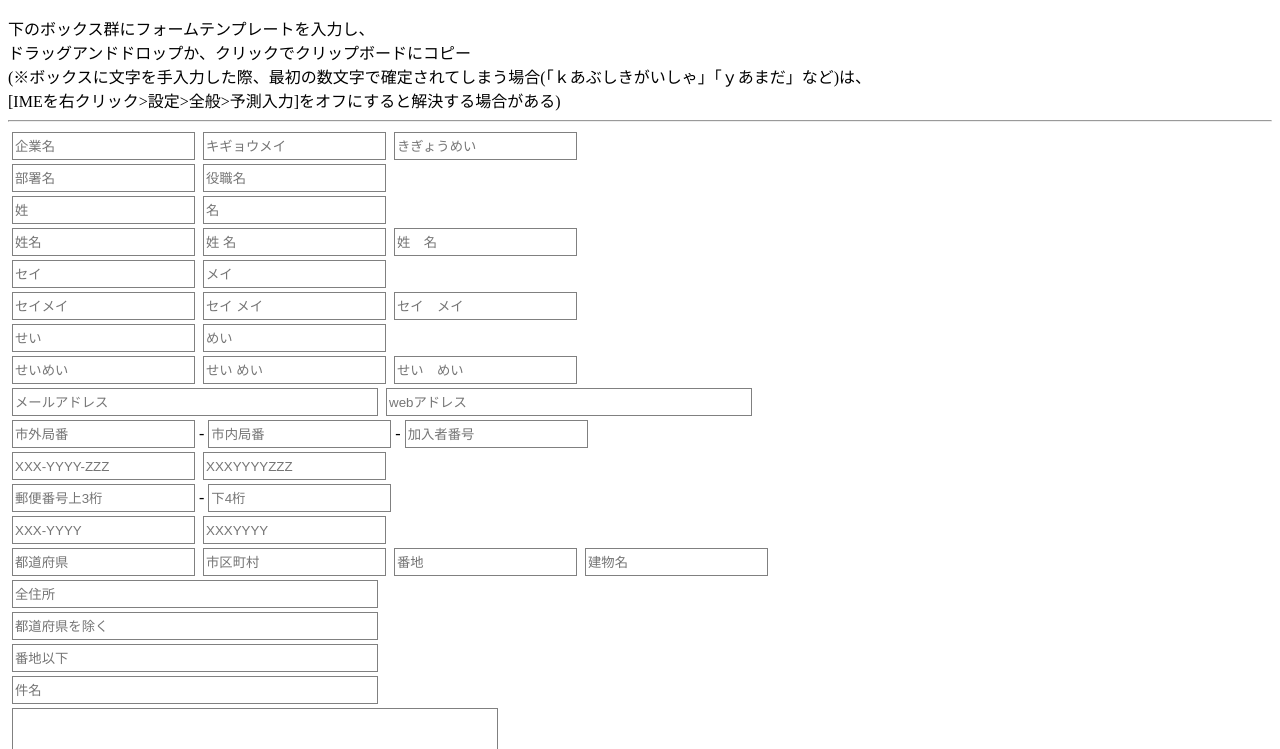
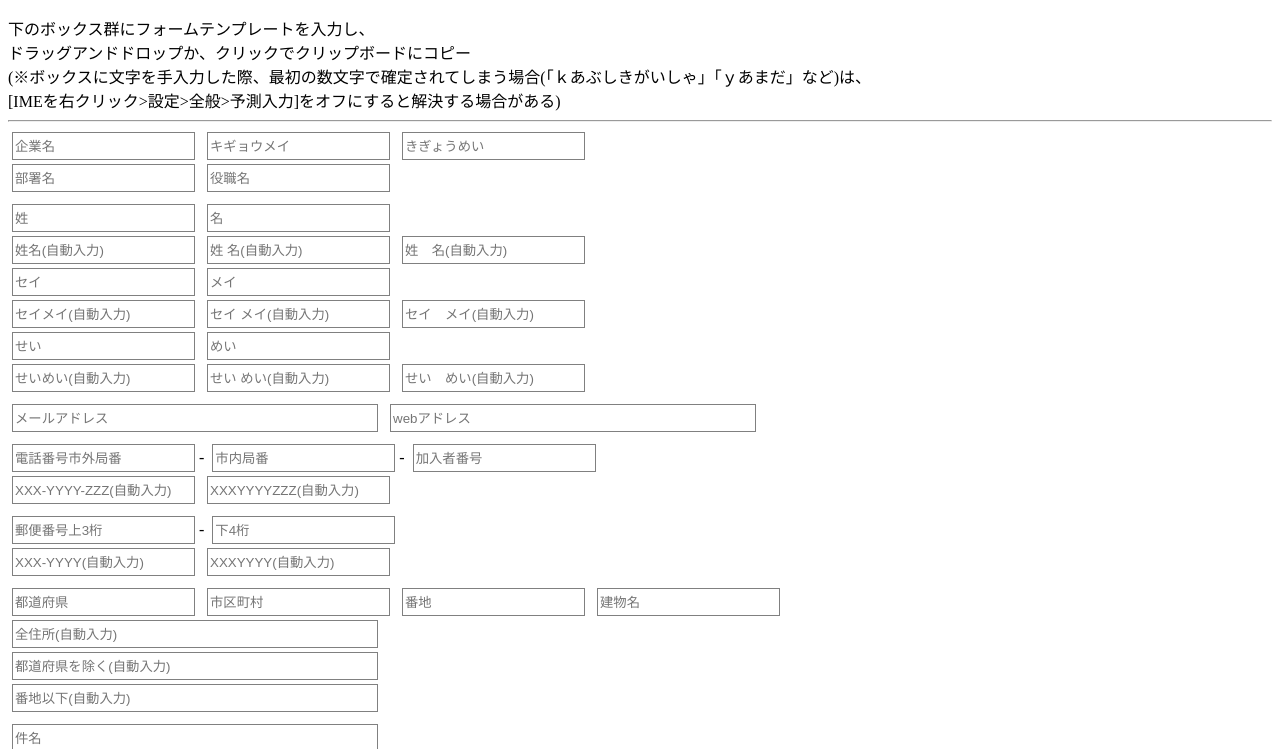
Before and after one commit to takeuchi-akira/external_clipboard_for_form_submission, a plain HTML site: page index.html in a window 1280 px wide. Shown: the part 51-800 px from the top of the page. Drawn offline with Linux system fonts and the light colour scheme.

Commit message:
Add files via upload

```diff
--- a/index.html
+++ b/index.html
@@ -87,6 +87,10 @@
             margin-bottom: 16px;
         }
 
+        .hrspace {
+            margin-top: 8px;
+        }
+
     </style>
 </head>
 
@@ -140,24 +144,24 @@
 
 
             var firstname_kann = document.getElementById('firstname_kann');
-            firstname_kann.addEventListener('change',concatenate_name_kann,false);
+            firstname_kann.addEventListener('change', concatenate_name_kann, false);
             var lastname_kann = document.getElementById('lastname_kann');
             lastname_kann.addEventListener('change', concatenate_name_kann, false);
 
             var firstname_kata = document.getElementById('firstname_kata');
-            firstname_kata.addEventListener('change', concatenate_name_kata,false);
+            firstname_kata.addEventListener('change', concatenate_name_kata, false);
             var lastname_kata = document.getElementById('lastname_kata');
-            lastname_kata.addEventListener('change',concatenate_name_kata,false);
+            lastname_kata.addEventListener('change', concatenate_name_kata, false);
 
             var firstname_hira = document.getElementById('firstname_hira');
-            firstname_hira.addEventListener('change', concatenate_name_hira,false);
+            firstname_hira.addEventListener('change', concatenate_name_hira, false);
             var lastname_hira = document.getElementById('lastname_hira');
-            lastname_hira.addEventListener('change', concatenate_name_hira,false);
+            lastname_hira.addEventListener('change', concatenate_name_hira, false);
 
             var tel_shigai = document.getElementById('tel_shigai');
             tel_shigai.addEventListener('change', concatenate_tel, false);
             var tel_shinai = document.getElementById('tel_shinai');
-            tel_shinai.addEventListener('change', concatenate_tel,false);
+            tel_shinai.addEventListener('change', concatenate_tel, false);
             var tel_kanyuu = document.getElementById('tel_kanyuu');
             tel_kanyuu.addEventListener('change', concatenate_tel, false);
 
@@ -170,11 +174,11 @@
             var address_todou = document.getElementById('address_todou');
             address_todou.addEventListener('change', concatenate_address, false);
             var address_shiku = document.getElementById('address_shiku');
-            address_shiku.addEventListener('change',concatenate_address, false);
+            address_shiku.addEventListener('change', concatenate_address, false);
             var address_banchi = document.getElementById('address_banchi');
             address_banchi.addEventListener('change', concatenate_address, false);
             var address_buil = document.getElementById('address_buil');
-            address_buil.addEventListener('change', concatenate_address,false);
+            address_buil.addEventListener('change', concatenate_address, false);
 
 
 
@@ -314,9 +318,9 @@
             var address_banchiika = document.getElementById('address_banchiika');
 
             if (address_todou.value != '' && address_shiku.value != '' && address_banchi.value != '' && address_buil.value != '') {
-                address_full.value = address_todou.value + address_shiku.value + address_banchi.value + address_buil.value;
-                address_minus_todou.value = address_shiku.value + address_banchi.value + address_buil.value;
-                address_banchiika.value = address_banchi.value + address_buil.value;
+                address_full.value = address_todou.value + address_shiku.value + address_banchi.value + ' ' + address_buil.value;
+                address_minus_todou.value = address_shiku.value + address_banchi.value + ' ' + address_buil.value;
+                address_banchiika.value = address_banchi.value + ' ' + address_buil.value;
 
             }
         }
@@ -332,50 +336,106 @@
 
     <hr />
 
-    <div><input id="companyname_kann" class="TextBox" type="text" placeholder="企業名"/><input id="companyname_kata" class="TextBox" type="text" placeholder="キギョウメイ"/><input id="companyname_hira" class="TextBox" type="text" placeholder="きぎょうめい"/></div>
-
-    <div><input id="departmentname" class="TextBox" type="text" placeholder="部署名"/><input id="postname" class="TextBox" type="text" placeholder="役職名" /></div>
-
     <div>
-        <input id="firstname_kann" class="TextBox" type="text" placeholder="姓"/><input id="lastname_kann" class="TextBox" type="text" placeholder="名"/>
-    </div>
-    <div>
-        <input id="name_kann_nospace" class="TextBox" type="text" placeholder="姓名"/><input id="name_kann_halfspace" class="TextBox" type="text" placeholder="姓 名"/><input id="name_kann_fullspace" class="TextBox" type="text" placeholder="姓　名"/>
+        <input id="companyname_kann" class="TextBox" type="text" placeholder="企業名" />
+        <input id="companyname_kata" class="TextBox" type="text" placeholder="キギョウメイ" />
+        <input id="companyname_hira" class="TextBox" type="text" placeholder="きぎょうめい" />
     </div>
 
     <div>
-        <input id="firstname_kata" class="TextBox" type="text" placeholder="セイ"/><input id="lastname_kata" class="TextBox" type="text" placeholder="メイ"/>
+        <input id="departmentname" class="TextBox" type="text" placeholder="部署名" />
+        <input id="postname" class="TextBox" type="text" placeholder="役職名" />
+    </div>
+
+    <div class="hrspace"></div>
+
+    <div>
+        <input id="firstname_kann" class="TextBox" type="text" placeholder="姓" />
+        <input id="lastname_kann" class="TextBox" type="text" placeholder="名" />
     </div>
     <div>
-        <input id="name_kata_nospace" class="TextBox" type="text" placeholder="セイメイ"/><input id="name_kata_halfspace" class="TextBox" type="text" placeholder="セイ メイ"/><input id="name_kata_fullspace" class="TextBox" type="text" placeholder="セイ　メイ"/>
+        <input id="name_kann_nospace" class="TextBox" type="text" placeholder="姓名(自動入力)" />
+        <input id="name_kann_halfspace" class="TextBox" type="text" placeholder="姓 名(自動入力)" />
+        <input id="name_kann_fullspace" class="TextBox" type="text" placeholder="姓　名(自動入力)" />
     </div>
 
     <div>
-        <input id="firstname_hira" class="TextBox" type="text" placeholder="せい"/><input id="lastname_hira" class="TextBox" type="text" placeholder="めい"/>
+        <input id="firstname_kata" class="TextBox" type="text" placeholder="セイ" />
+        <input id="lastname_kata" class="TextBox" type="text" placeholder="メイ" />
     </div>
     <div>
-        <input id="name_hira_nospace" class="TextBox" type="text" placeholder="せいめい"/><input id="name_hira_halfspace" class="TextBox" type="text" placeholder="せい めい"/><input id="name_hira_fullspace" class="TextBox" type="text" placeholder="せい　めい"/>
-    </div>
-
-    <div><input id="mail" class="LongTextBox" type="text" placeholder="メールアドレス"/><input id="web" class="LongTextBox" type="text" placeholder="webアドレス"/></div>
-
-    <div><input id="tel_shigai" class="TextBox" type="text" placeholder="市外局番"/>-<input id="tel_shinai" class="TextBox" type="text" placeholder="市内局番"/>-<input id="tel_kanyuu" class="TextBox" type="text" placeholder="加入者番号"/></div>
-    <input id="tel_hyphen" class="TextBox" type="text" placeholder="XXX-YYYY-ZZZ"/><input id="tel_nohyphen" class="TextBox" type="text" placeholder="XXXYYYYZZZ"/>
-
-    <div><input id="zip_1" class="TextBox" type="text" placeholder="郵便番号上3桁"/>-<input id="zip_2" class="TextBox" type="text" placeholder="下4桁"/></div>
-    <input id="zip_hyphen" class="TextBox" type="text" placeholder="XXX-YYYY"/><input id="zip_nohyphen" class="TextBox" type="text" placeholder="XXXYYYY"/>
-
-    <div><input id="address_todou" class="TextBox" type="text" placeholder="都道府県"/><input id="address_shiku" class="TextBox" type="text" placeholder="市区町村"/><input id="address_banchi" class="TextBox" type="text" placeholder="番地"/><input id="address_buil" class="TextBox" type="text" placeholder="建物名"/></div>
-    <div><input id="address_full" class="LongTextBox" type="text" placeholder="全住所"/></div>
-    <div><input id="address_minus_todou" class="LongTextBox" type="text" placeholder="都道府県を除く"/></div>
-    <div><input id="address_banchiika" class="LongTextBox" type="text" placeholder="番地以下"/></div>
-
-    <div>
-        <input id="maintitle" class="LongTextBox" type="text" placeholder="件名"/>
+        <input id="name_kata_nospace" class="TextBox" type="text" placeholder="セイメイ(自動入力)" />
+        <input id="name_kata_halfspace" class="TextBox" type="text" placeholder="セイ メイ(自動入力)" />
+        <input id="name_kata_fullspace" class="TextBox" type="text" placeholder="セイ　メイ(自動入力)" />
     </div>
 
     <div>
-        <input id="maintext" class="MainTextBox" type="text" placeholder="本文"/>
+        <input id="firstname_hira" class="TextBox" type="text" placeholder="せい" />
+        <input id="lastname_hira" class="TextBox" type="text" placeholder="めい" />
+    </div>
+    <div>
+        <input id="name_hira_nospace" class="TextBox" type="text" placeholder="せいめい(自動入力)" />
+        <input id="name_hira_halfspace" class="TextBox" type="text" placeholder="せい めい(自動入力)" />
+        <input id="name_hira_fullspace" class="TextBox" type="text" placeholder="せい　めい(自動入力)" />
+    </div>
+
+    <div class="hrspace"></div>
+
+    <div>
+        <input id="mail" class="LongTextBox" type="text" placeholder="メールアドレス" />
+        <input id="web" class="LongTextBox" type="text" placeholder="webアドレス" />
+    </div>
+
+    <div class="hrspace"></div>
+
+    <div>
+        <input id="tel_shigai" class="TextBox" type="text" placeholder="電話番号市外局番" />-
+        <input id="tel_shinai" class="TextBox" type="text" placeholder="市内局番" />-
+        <input id="tel_kanyuu" class="TextBox" type="text" placeholder="加入者番号" />
+    </div>
+
+    <input id="tel_hyphen" class="TextBox" type="text" placeholder="XXX-YYYY-ZZZ(自動入力)" />
+    <input id="tel_nohyphen" class="TextBox" type="text" placeholder="XXXYYYYZZZ(自動入力)" />
+
+    <div class="hrspace"></div>
+
+    <div>
+        <input id="zip_1" class="TextBox" type="text" placeholder="郵便番号上3桁" />-
+        <input id="zip_2" class="TextBox" type="text" placeholder="下4桁" />
+    </div>
+
+    <input id="zip_hyphen" class="TextBox" type="text" placeholder="XXX-YYYY(自動入力)" />
+    <input id="zip_nohyphen" class="TextBox" type="text" placeholder="XXXYYYY(自動入力)" />
+
+    <div class="hrspace"></div>
+
+    <div>
+        <input id="address_todou" class="TextBox" type="text" placeholder="都道府県" />
+        <input id="address_shiku" class="TextBox" type="text" placeholder="市区町村" />
+        <input id="address_banchi" class="TextBox" type="text" placeholder="番地" />
+        <input id="address_buil" class="TextBox" type="text" placeholder="建物名" />
+    </div>
+
+    <div>
+        <input id="address_full" class="LongTextBox" type="text" placeholder="全住所(自動入力)" />
+    </div>
+
+    <div>
+        <input id="address_minus_todou" class="LongTextBox" type="text" placeholder="都道府県を除く(自動入力)" />
+    </div>
+
+    <div>
+        <input id="address_banchiika" class="LongTextBox" type="text" placeholder="番地以下(自動入力)" />
+    </div>
+
+    <div class="hrspace"></div>
+
+    <div>
+        <input id="maintitle" class="LongTextBox" type="text" placeholder="件名" />
+    </div>
+
+    <div>
+        <textarea id="maintext" class="MainTextBox" type="text" placeholder="本文"></textarea>
     </div>
 
     <div id="toast" class="toast"></div>
```
